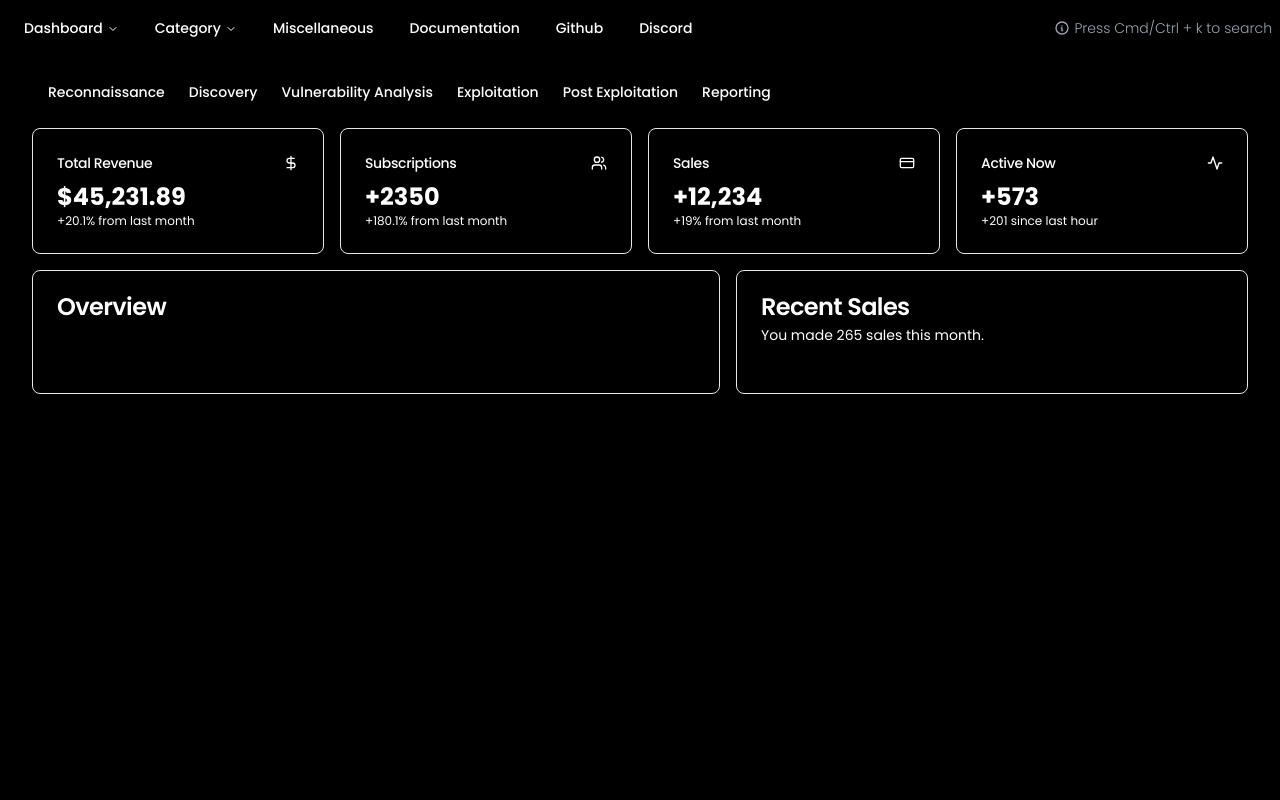
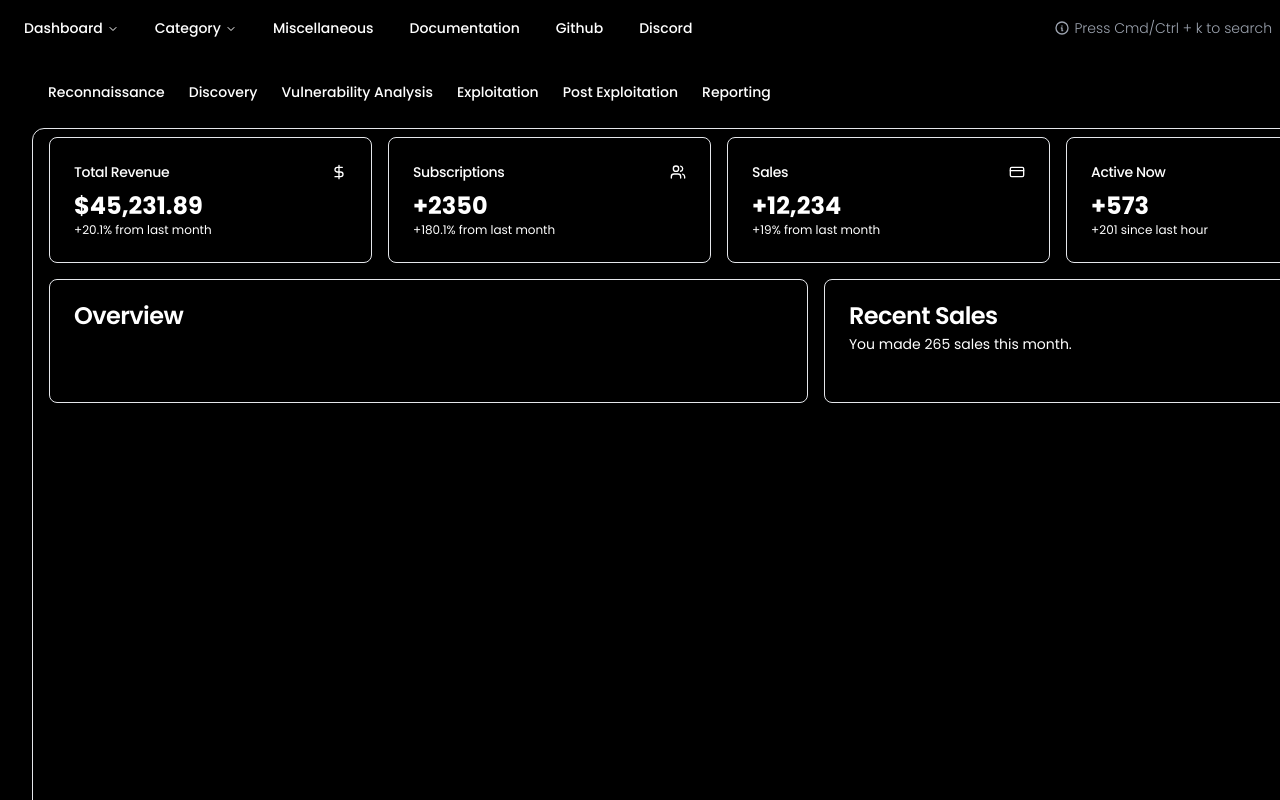
Before and after one commit to h4ck3r-04/beautiful-sin, a Next.js app: page /web-security in a window 1280 px wide. Shown: the top 800 px of the page. Built offline with nearby package versions, Linux system fonts and the light colour scheme.

Commit message:
fixed web-security page ui

```diff
--- a/app/web-security/page.tsx
+++ b/app/web-security/page.tsx
@@ -1,10 +1,11 @@
 import { Tabs, TabsContent, TabsList, TabsTrigger } from "@/components/ui/tabs"
 import { Card, CardHeader, CardTitle, CardContent, CardDescription } from "@/components/ui/card"
+import { ScrollArea } from "@/components/ui/scroll-area"
 
 export default function WebSecurity() {
     return (
         <div className="min-h-screen">
-            <Tabs defaultValue="reconnaissance" className="space-y-4">
+            <Tabs defaultValue="reconnaissance" className="space-y-4 w-[113%]">
                 {/* Tabs */}
                 <TabsList>
                     <TabsTrigger value="reconnaissance">
@@ -28,7 +29,7 @@ export default function WebSecurity() {
                 </TabsList>
 
                 {/* Tabs Content */}
-                <TabsContent value="reconnaissance" className="space-y-4">
+                <TabsContent value="reconnaissance" className="space-y-4 border-[1px] rounded-xl px-4 py-2 min-h-[100vh]">
                     <div className="grid gap-4 md:grid-cols-2 lg:grid-cols-4">
                         <Card>
                             <CardHeader className="flex flex-row items-center justify-between space-y-0 pb-2">
```
